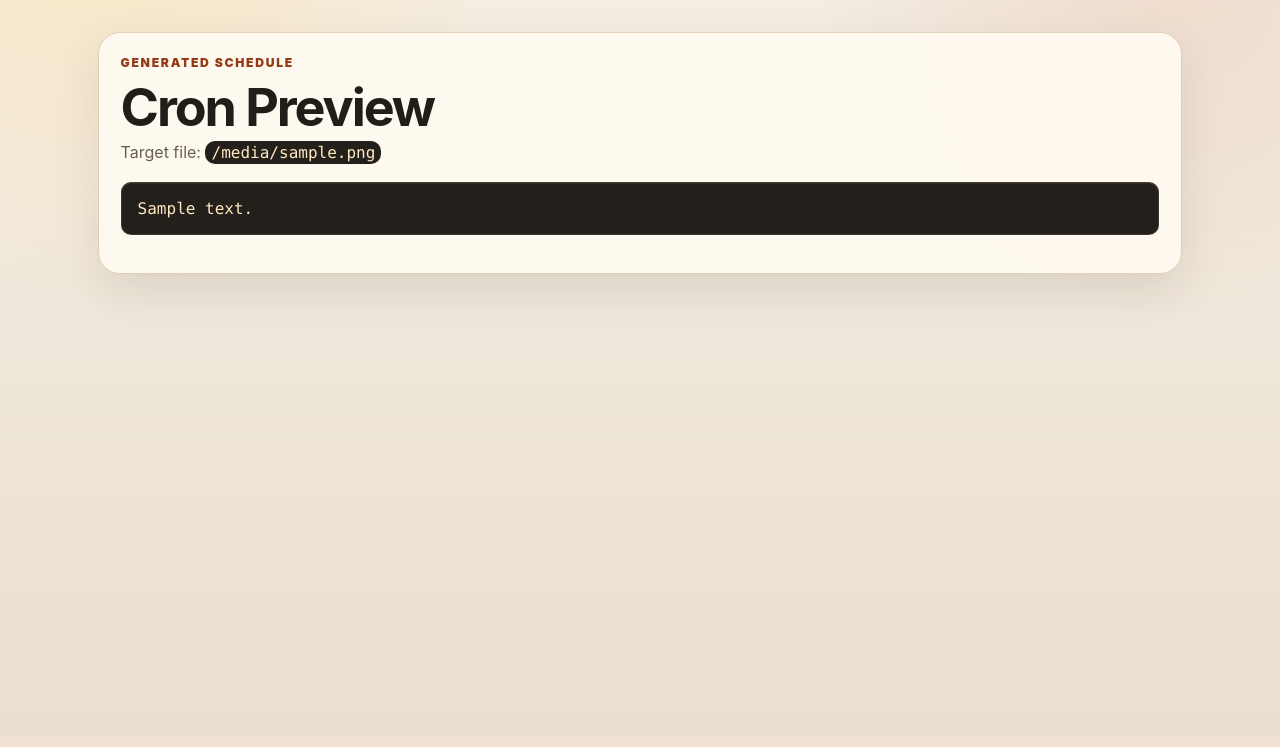
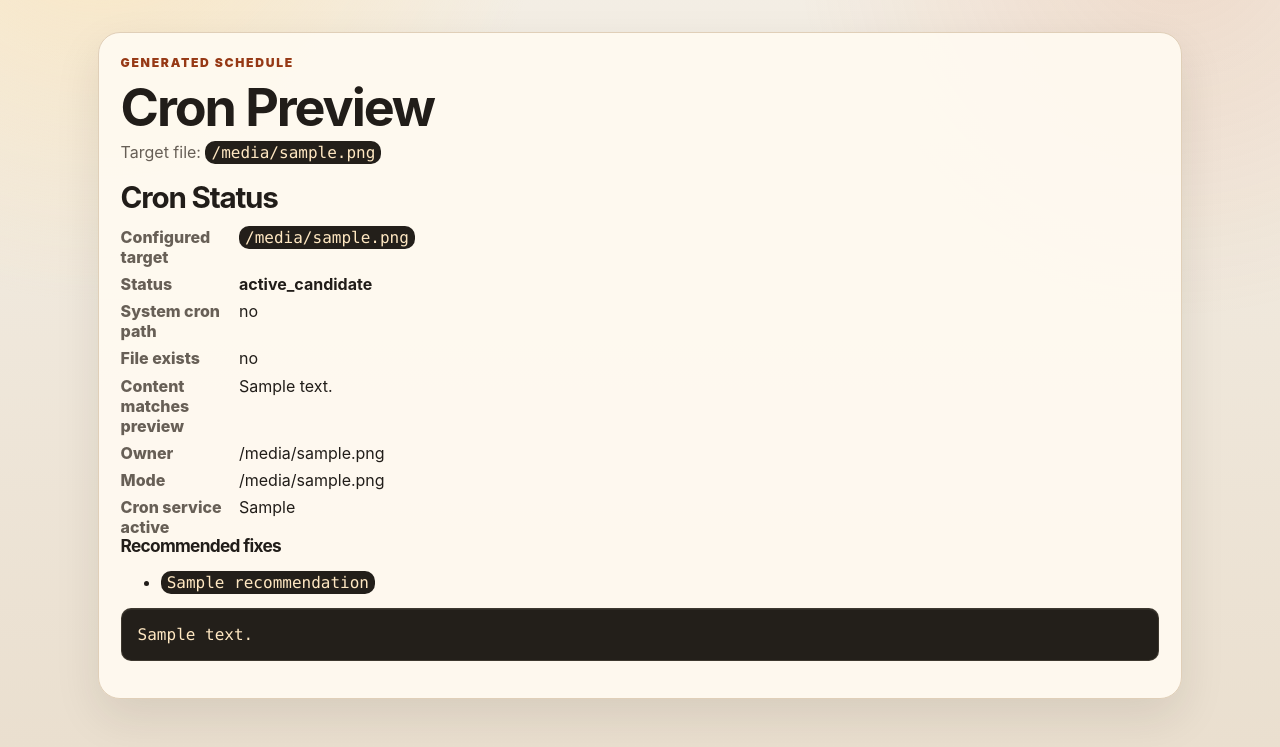
Before and after one commit to benj1m1/pi-scheduler, a FastAPI app: template app/templates/cron_preview.html in a window 1280 px wide. Shown: the part 65-812 px from the top of the page. Before the commit the page ends 355 px from the top, so only its background shows below. Run offline with FastAPI, Linux system fonts and the light colour scheme; the template is opened without the code that fills it: most values are stand-ins (such as "Sample title", 1, 10 or a date in 2020); parts of the project's set-up code (start-up, migrations or seed data) failed here and were passed over.

Commit message:
feat: display cron status in preview

```diff
--- a/app/main.py
+++ b/app/main.py
@@ -14,7 +14,7 @@ from fastapi.security import HTTPBasic, HTTPBasicCredentials
 from fastapi.staticfiles import StaticFiles
 from fastapi.templating import Jinja2Templates
 
-from . import config, cron, db, pi_models, retention, runner, run_users, runtime_setup, work_window
+from . import config, cron, cron_status, db, pi_models, retention, runner, run_users, runtime_setup, work_window
 
 
 app = FastAPI(title="Pi Scheduler")
@@ -973,10 +973,17 @@ def cron_preview(request: Request):
         content = cron.render_cron_file()
     except ValueError as exc:
         error = str(exc)
+    status_info = cron_status.inspect(content if not error else None)
     return templates.TemplateResponse(
         request,
         "cron_preview.html",
-        {"request": request, "content": content, "error": error, "cron_file": str(config.CRON_FILE)},
+        {
+            "request": request,
+            "content": content,
+            "error": error,
+            "cron_file": str(config.CRON_FILE),
+            "cron_status": status_info,
+        },
     )
 
 
--- a/app/templates/cron_preview.html
+++ b/app/templates/cron_preview.html
@@ -9,6 +9,31 @@
       <p class="hint">Target file: <code>{{ cron_file }}</code></p>
     </div>
   </div>
+  <div class="status-card">
+    <h2>Cron Status</h2>
+    <dl>
+      <dt>Configured target</dt><dd><code>{{ cron_status.target_file }}</code></dd>
+      <dt>Status</dt><dd><strong>{{ cron_status.status }}</strong></dd>
+      <dt>System cron path</dt><dd>{{ 'yes' if cron_status.is_system_cron_path else 'no' }}</dd>
+      <dt>File exists</dt><dd>{{ 'yes' if cron_status.file_exists else 'no' }}</dd>
+      <dt>Content matches preview</dt><dd>{{ cron_status.content_matches if cron_status.content_matches is not none else 'unknown' }}</dd>
+      <dt>Owner</dt><dd>{{ cron_status.file_owner or 'unknown' }}</dd>
+      <dt>Mode</dt><dd>{{ cron_status.file_mode or 'unknown' }}</dd>
+      <dt>Cron service active</dt><dd>{{ cron_status.cron_service_active if cron_status.cron_service_active is not none else 'unknown' }}</dd>
+    </dl>
+    {% if cron_status.warnings %}
+    <h3>Warnings</h3>
+    <ul>
+      {% for warning in cron_status.warnings %}<li>{{ warning }}</li>{% endfor %}
+    </ul>
+    {% endif %}
+    {% if cron_status.recommendations %}
+    <h3>Recommended fixes</h3>
+    <ul>
+      {% for recommendation in cron_status.recommendations %}<li><code>{{ recommendation }}</code></li>{% endfor %}
+    </ul>
+    {% endif %}
+  </div>
   {% if error %}<div class="errors" role="alert"><p>{{ error }}</p></div>{% endif %}
   <pre class="log-box" tabindex="0" aria-label="Generated cron file">{{ content }}</pre>
 </section>
```
Also changed, not shown: tests/test_core.py (+24 -0 lines).
